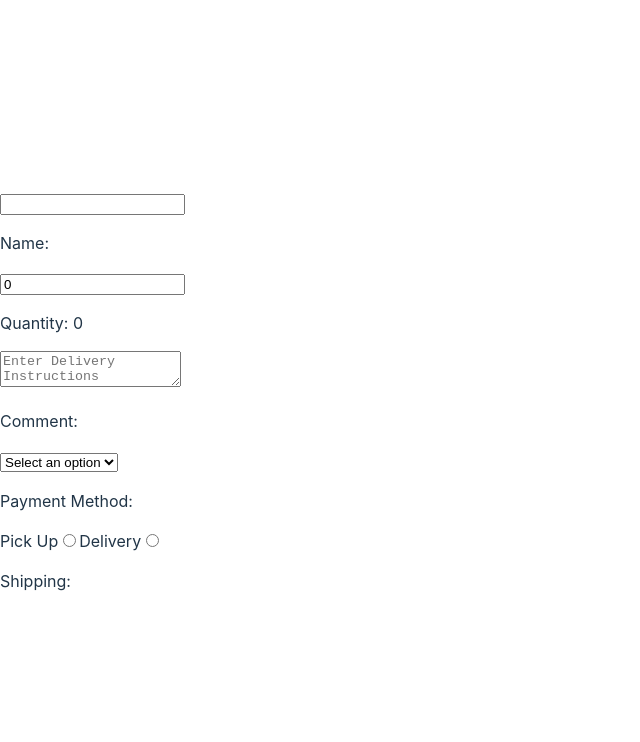
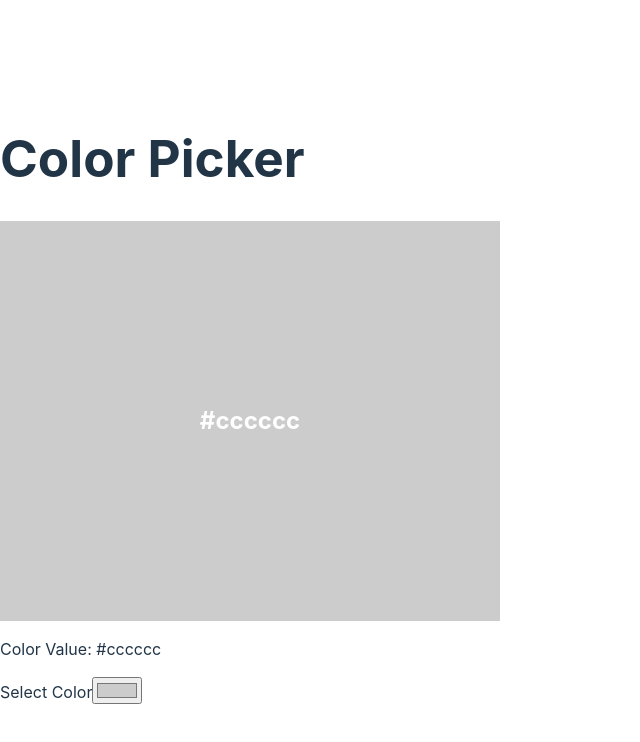
Before and after one commit to mostafafinal/Front-End-Tutorial, a React (Vite) app in the folder react/my-react-app/: page / in a window 1280 px wide. Shown: the top 742 px of the page, without its empty margins (0-640 px from the left). Built offline with nearby package versions, Linux system fonts and the light colour scheme.

Commit message:
Learning React ColorPicker

```diff
--- a/react/my-react-app/src/App.jsx
+++ b/react/my-react-app/src/App.jsx
@@ -5,11 +5,12 @@
 // import List from "./components/list/food";
 // import Ouch from "./components/button";
 // import Counter from "./components/counter/counter";
-import Form from "./components/form";
+// import Form from "./components/form";
+import ColorPicker from "./components/colorpicker/colorpicker";
 function App() {
   return (
     <>
-      <Form />
+      <ColorPicker />
     </>
   );
 }
--- /dev/null
+++ b/react/my-react-app/src/components/colorpicker/colorpicker.jsx
@@ -0,0 +1,35 @@
+import { useState } from "react";
+function ColorPicker() {
+  const [color, setColor] = useState("#cccccc");
+  const colorChangeHandler = (event) => setColor(event.target.value);
+  return (
+    <div className="color-picker-container">
+      <h1>Color Picker</h1>
+      <div
+        className="colored-space"
+        style={{
+          color: "white",
+          backgroundColor: color,
+          fontSize: "1.5rem",
+          fontWeight: "bold",
+          width: "500px",
+          height: "400px",
+          display: "flex",
+          alignItems: "center",
+          justifyContent: "center",
+          transition: ".25s ease",
+        }}>
+        {color}
+      </div>
+      <p>Color Value: {color}</p>
+      <label htmlFor="colorpicker">Select Color</label>
+      <input
+        type="color"
+        name="colorpicker"
+        value={color}
+        onChange={colorChangeHandler}
+      />
+    </div>
+  );
+}
+export default ColorPicker;
```
